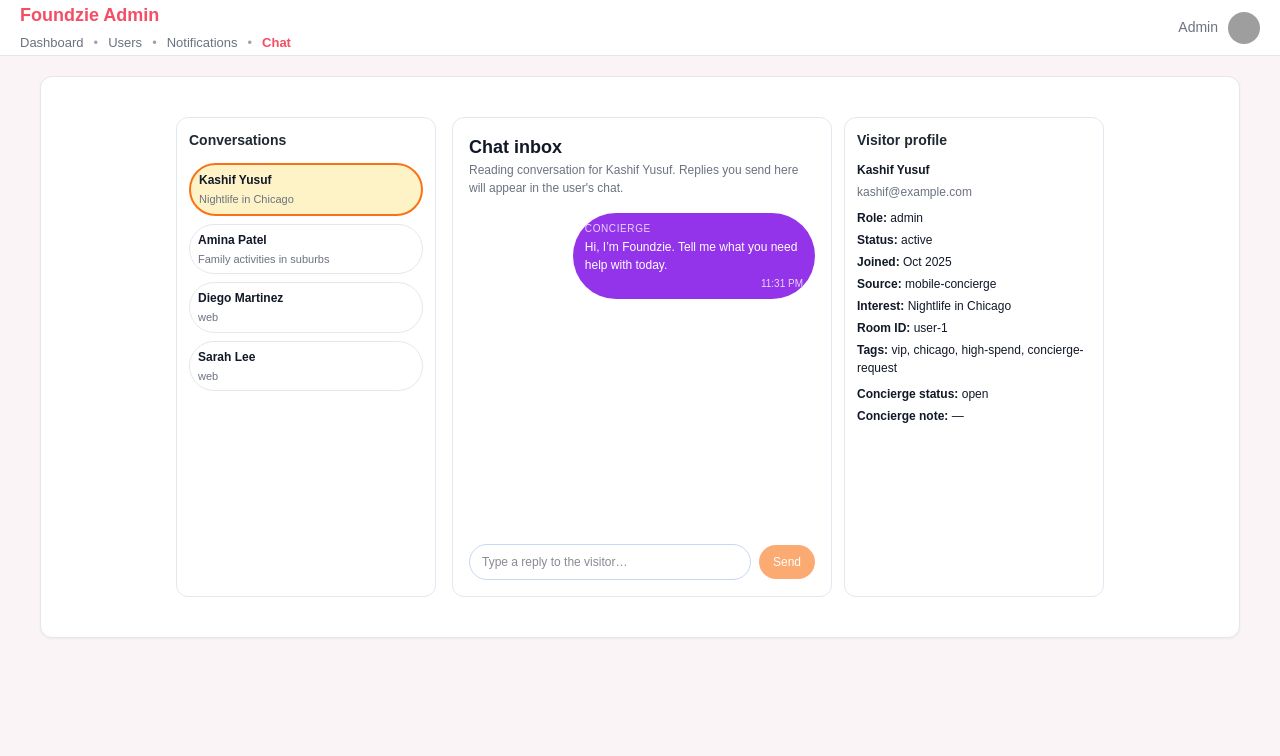
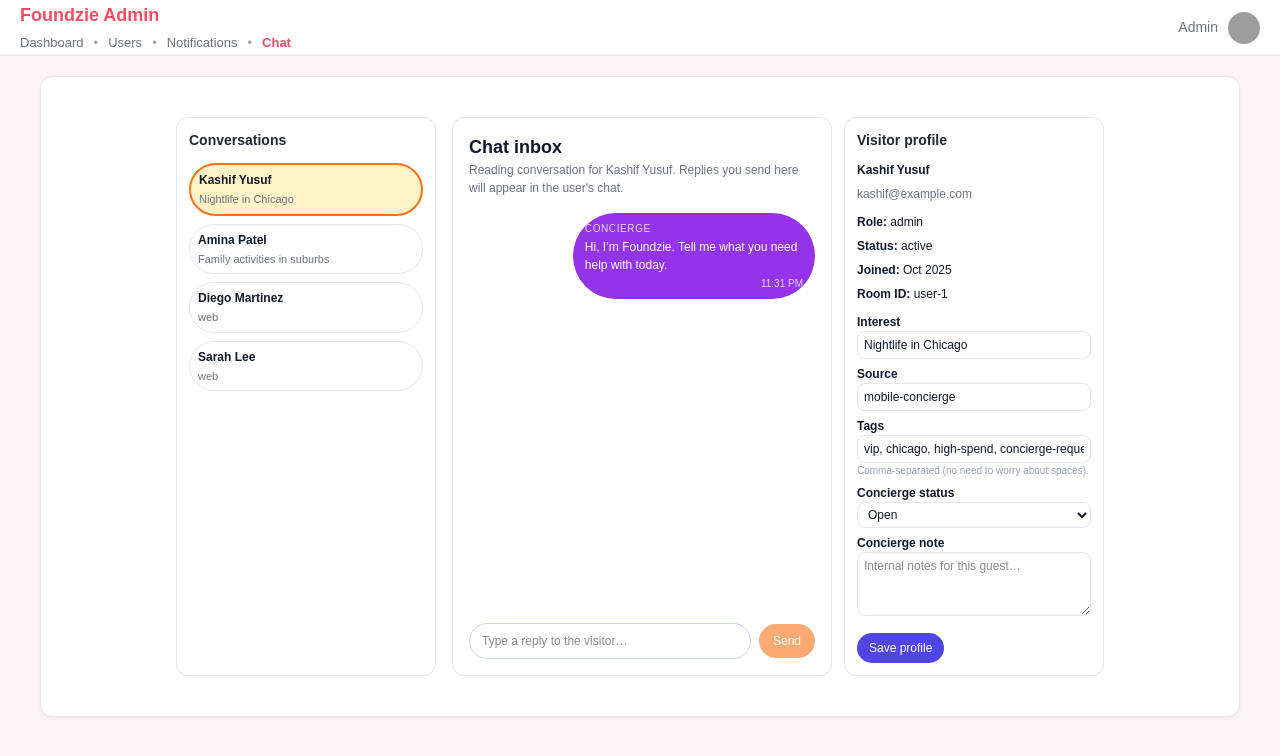
Before and after one commit to Foundzie/foundzie-v2, a Next.js app: page /admin/chat in a window 1280 px wide. Shown: the top 756 px of the page. Built offline with nearby package versions, Linux system fonts and the light colour scheme; grey boxes are pictures that could not be loaded.

Commit message:
F7 - Multi-room chat stable | Admin visitor profile synced | Chat sidebar edits working

```diff
--- a/src/app/admin/chat/page.tsx
+++ b/src/app/admin/chat/page.tsx
@@ -40,10 +40,30 @@ export default function AdminChatPage() {
   const [sending, setSending] = useState(false);
   const [error, setError] = useState<string | null>(null);
 
-  // --- NEW: visitor profile state ---
+  // --- Visitor profile state (live user from API) ---
   const [selectedUser, setSelectedUser] = useState<AdminUser | null>(null);
   const [profileLoading, setProfileLoading] = useState(false);
   const [profileError, setProfileError] = useState<string | null>(null);
+
+  // draft fields you can edit in the sidebar
+  const [profileDraft, setProfileDraft] = useState<{
+    interest: string;
+    source: string;
+    tagsText: string; // comma-separated tags
+    conciergeStatus: string;
+    conciergeNote: string;
+  }>({
+    interest: "",
+    source: "",
+    tagsText: "",
+    conciergeStatus: "",
+    conciergeNote: "",
+  });
+
+  const [profileSaving, setProfileSaving] = useState(false);
+  const [profileSaveMessage, setProfileSaveMessage] = useState<string | null>(
+    null
+  );
 
   /* --------------------- Load chat messages --------------------- */
   useEffect(() => {
@@ -91,6 +111,14 @@ export default function AdminChatPage() {
   useEffect(() => {
     if (!selectedUserId) {
       setSelectedUser(null);
+      setProfileDraft({
+        interest: "",
+        source: "",
+        tagsText: "",
+        conciergeStatus: "",
+        conciergeNote: "",
+      });
+      setProfileSaveMessage(null);
       return;
     }
 
@@ -100,6 +128,7 @@ export default function AdminChatPage() {
       try {
         setProfileLoading(true);
         setProfileError(null);
+        setProfileSaveMessage(null);
 
         const res = await fetch(`/api/users/${selectedUserId}`);
         const data = await res.json().catch(() => ({} as any));
@@ -109,7 +138,16 @@ export default function AdminChatPage() {
         }
 
         if (!cancelled) {
-          setSelectedUser(data.item as AdminUser);
+          const user = data.item as AdminUser;
+          setSelectedUser(user);
+          setProfileDraft({
+            interest: user.interest ?? "",
+            source: user.source ?? "",
+            tagsText: (user.tags ?? []).join(", "),
+              conciergeStatus: user.conciergeStatus ?? "open",
+
+            conciergeNote: user.conciergeNote ?? "",
+          });
         }
       } catch (err) {
         if (!cancelled) {
@@ -127,6 +165,61 @@ export default function AdminChatPage() {
       cancelled = true;
     };
   }, [selectedUserId]);
+
+  /* --------------------- Save visitor profile --------------------- */
+  async function handleProfileSave(e: FormEvent) {
+    e.preventDefault();
+    if (!selectedUserId || !selectedUser || profileSaving) return;
+
+    setProfileSaving(true);
+    setProfileError(null);
+    setProfileSaveMessage(null);
+
+    const payload = {
+      interest: profileDraft.interest.trim(),
+      source: profileDraft.source.trim(),
+      conciergeStatus:
+        profileDraft.conciergeStatus || selectedUser.conciergeStatus,
+      conciergeNote: profileDraft.conciergeNote,
+      tags: profileDraft.tagsText
+        .split(",")
+        .map((t) => t.trim())
+        .filter(Boolean),
+    };
+
+    try {
+      const res = await fetch(`/api/users/${selectedUserId}`, {
+        method: "PATCH",
+        headers: {
+          "Content-Type": "application/json",
+        },
+        body: JSON.stringify(payload),
+      });
+
+      const data = await res.json().catch(() => ({} as any));
+
+      if (!res.ok || !data.item) {
+        throw new Error((data && data.message) || "Profile update failed");
+      }
+
+      const updated = data.item as AdminUser;
+      setSelectedUser(updated);
+      setProfileDraft({
+        interest: updated.interest ?? "",
+        source: updated.source ?? "",
+        tagsText: (updated.tags ?? []).join(", "),
+          conciergeStatus: updated.conciergeStatus ?? "open",
+
+        conciergeNote: updated.conciergeNote ?? "",
+      });
+      setProfileSaveMessage("Profile saved.");
+    } catch (err) {
+      console.error("Failed to save visitor profile:", err);
+      setProfileError("Could not save visitor profile.");
+    } finally {
+      setProfileSaving(false);
+    }
+  }
 
   /* --------------------- Send reply --------------------- */
   async function handleSend(e: FormEvent) {
@@ -389,7 +482,8 @@ export default function AdminChatPage() {
                           wordBreak: "break-word",
                         }}
                       >
-                        {msg.text || (msg.attachmentName ? "(attachment)" : "")}
+                        {msg.text ||
+                          (msg.attachmentName ? "(attachment)" : "")}
                       </div>
 
                       <div
@@ -510,15 +604,17 @@ export default function AdminChatPage() {
             )}
 
             {selectedUser && (
-              <div
+              <form
+                onSubmit={handleProfileSave}
                 style={{
                   fontSize: "12px",
                   color: "#111827",
                   display: "flex",
                   flexDirection: "column",
-                  gap: "4px",
+                  gap: "6px",
                 }}
               >
+                {/* read-only basics */}
                 <div style={{ fontWeight: 600 }}>{selectedUser.name}</div>
                 <div style={{ color: "#6b7280" }}>
                   {selectedUser.email || "no-email@example.com"}
@@ -534,33 +630,161 @@ export default function AdminChatPage() {
                   <strong>Joined:</strong> {selectedUser.joined}
                 </div>
                 <div>
-                  <strong>Source:</strong>{" "}
-                  {selectedUser.source || "unknown"}
-                </div>
-                <div>
-                  <strong>Interest:</strong>{" "}
-                  {selectedUser.interest || "—"}
-                </div>
-                <div>
                   <strong>Room ID:</strong> {selectedUser.roomId}
                 </div>
 
-                <div>
-                  <strong>Tags:</strong>{" "}
-                  {selectedUser.tags && selectedUser.tags.length > 0
-                    ? selectedUser.tags.join(", ")
-                    : "none"}
-                </div>
+                {/* editable fields */}
+                <label style={{ marginTop: "4px" }}>
+                  <div style={{ fontWeight: 600 }}>Interest</div>
+                  <input
+                    value={profileDraft.interest}
+                    onChange={(e) =>
+                      setProfileDraft((d) => ({
+                        ...d,
+                        interest: e.target.value,
+                      }))
+                    }
+                    placeholder="e.g. Nightlife in Chicago"
+                    style={{
+                      width: "100%",
+                      borderRadius: "8px",
+                      border: "1px solid #e5e7eb",
+                      padding: "4px 6px",
+                      fontSize: "12px",
+                    }}
+                  />
+                </label>
 
-                <div style={{ marginTop: "4px" }}>
-                  <strong>Concierge status:</strong>{" "}
-                  {selectedUser.conciergeStatus}
-                </div>
-                <div>
-                  <strong>Concierge note:</strong>{" "}
-                  {selectedUser.conciergeNote || "—"}
-                </div>
-              </div>
+                <label>
+                  <div style={{ fontWeight: 600 }}>Source</div>
+                  <input
+                    value={profileDraft.source}
+                    onChange={(e) =>
+                      setProfileDraft((d) => ({
+                        ...d,
+                        source: e.target.value,
+                      }))
+                    }
+                    placeholder="e.g. mobile-concierge, web, ad campaign…"
+                    style={{
+                      width: "100%",
+                      borderRadius: "8px",
+                      border: "1px solid #e5e7eb",
+                      padding: "4px 6px",
+                      fontSize: "12px",
+                    }}
+                  />
+                </label>
+
+                <label>
+                  <div style={{ fontWeight: 600 }}>Tags</div>
+                  <input
+                    value={profileDraft.tagsText}
+                    onChange={(e) =>
+                      setProfileDraft((d) => ({
+                        ...d,
+                        tagsText: e.target.value,
+                      }))
+                    }
+                    placeholder="vip, chicago, nightlife"
+                    style={{
+                      width: "100%",
+                      borderRadius: "8px",
+                      border: "1px solid #e5e7eb",
+                      padding: "4px 6px",
+                      fontSize: "12px",
+                    }}
+                  />
+                  <div style={{ fontSize: "10px", color: "#9ca3af" }}>
+                    Comma-separated (no need to worry about spaces).
+                  </div>
+                </label>
+
+                <label>
+                  <div style={{ fontWeight: 600 }}>Concierge status</div>
+                  <select
+                    value={profileDraft.conciergeStatus}
+                    onChange={(e) =>
+                      setProfileDraft((d) => ({
+                        ...d,
+                        conciergeStatus: e.target.value,
+                      }))
+                    }
+                    style={{
+                      width: "100%",
+                      borderRadius: "8px",
+                      border: "1px solid #e5e7eb",
+                      padding: "4px 6px",
+                      fontSize: "12px",
+                      background: "white",
+                    }}
+                  >
+                    <option value="">Select status…</option>
+                    <option value="open">Open</option>
+                    <option value="in-progress">In progress</option>
+                    <option value="done">Done</option>
+                  </select>
+                </label>
+
+                <label>
+                  <div style={{ fontWeight: 600 }}>Concierge note</div>
+                  <textarea
+                    value={profileDraft.conciergeNote}
+                    onChange={(e) =>
+                      setProfileDraft((d) => ({
+                        ...d,
+                        conciergeNote: e.target.value,
+                      }))
+                    }
+                    rows={3}
+                    placeholder="Internal notes for this guest…"
+                    style={{
+                      width: "100%",
+                      borderRadius: "8px",
+                      border: "1px solid #e5e7eb",
+                      padding: "4px 6px",
+                      fontSize: "12px",
+                      resize: "vertical",
+                    }}
+                  />
+                </label>
+
+                {profileSaveMessage && (
+                  <div
+                    style={{ fontSize: "11px", color: "#16a34a", marginTop: 2 }}
+                  >
+                    {profileSaveMessage}
+                  </div>
+                )}
+
+                {profileError && (
+                  <div
+                    style={{ fontSize: "11px", color: "#f97316", marginTop: 2 }}
+                  >
+                    {profileError}
+                  </div>
+                )}
+
+                <button
+                  type="submit"
+                  disabled={profileSaving}
+                  style={{
+                    marginTop: "6px",
+                    alignSelf: "flex-start",
+                    borderRadius: "9999px",
+                    padding: "6px 12px",
+                    fontSize: "12px",
+                    fontWeight: 500,
+                    background: "#4f46e5",
+                    color: "white",
+                    opacity: profileSaving ? 0.6 : 1,
+                    cursor: profileSaving ? "not-allowed" : "pointer",
+                    border: "none",
+                  }}
+                >
+                  {profileSaving ? "Saving…" : "Save profile"}
+                </button>
+              </form>
             )}
           </aside>
         </section>
```
